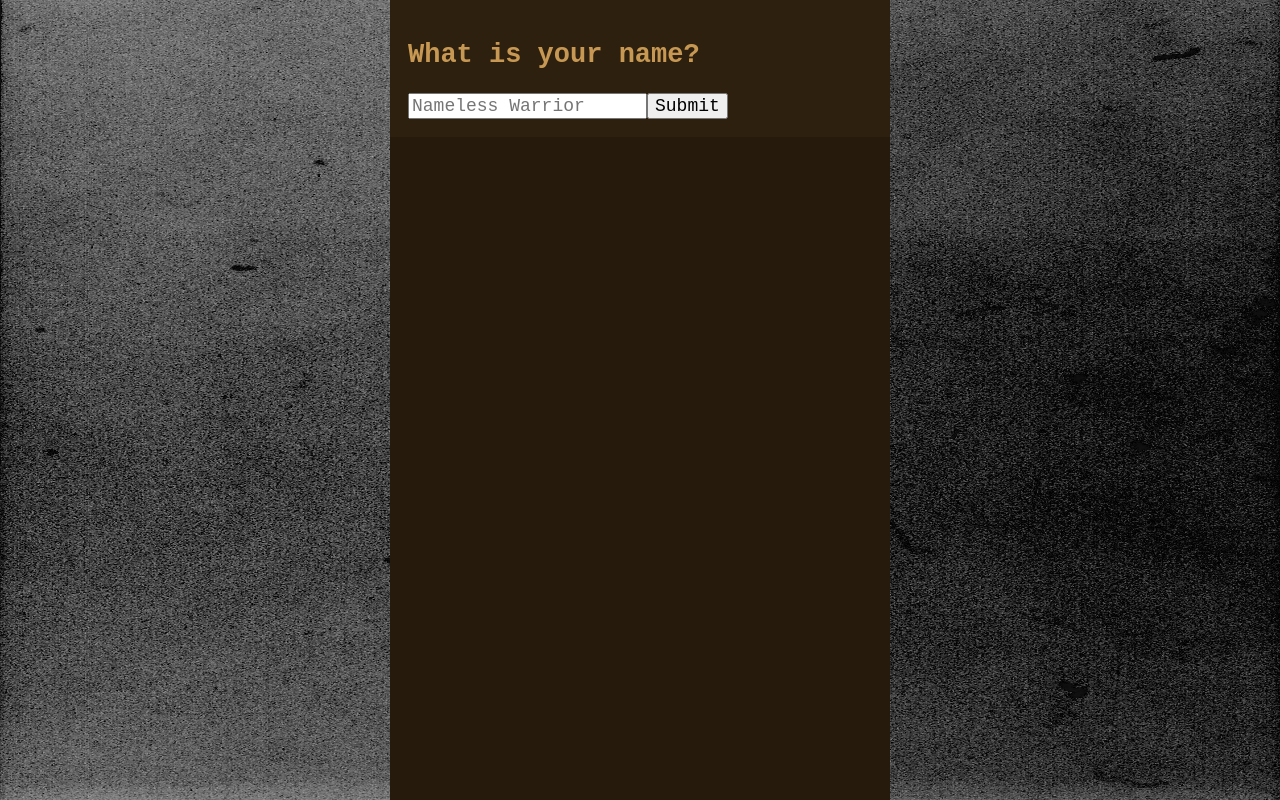
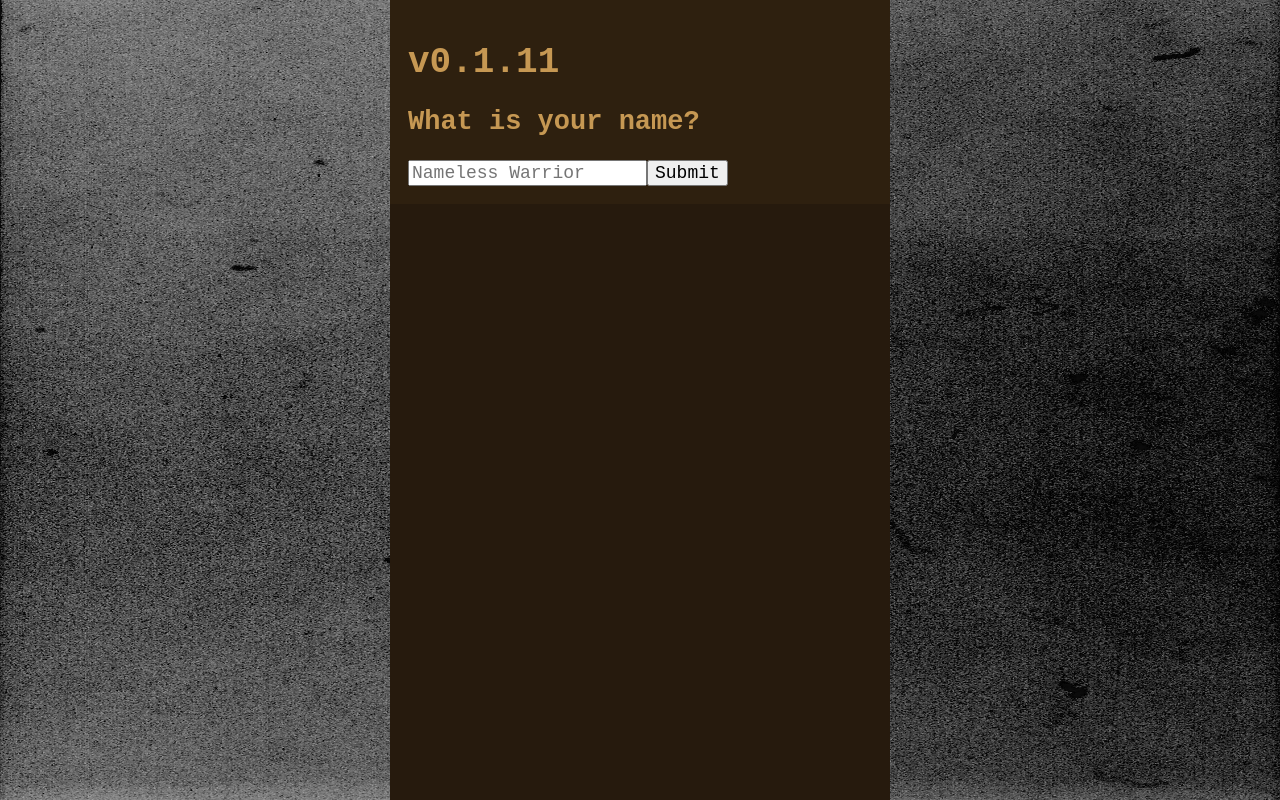
Before and after one commit to conormendenhall/web-warrior, a React (Create React App) app: page / in a window 1280 px wide. Built offline with nearby package versions, Linux system fonts and the light colour scheme; a web font is replaced by a local one.

Commit message:
add index to statusmessages

```diff
--- a/src/App.js
+++ b/src/App.js
@@ -249,11 +249,14 @@ const App = () => {
     setIsRested(true);
   }
 
+  const pkg = require("../package.json");
+
   return (
     <div className="App">
       <div className="header">
         {!isNamed && (
           <form onSubmit={handleSubmitName} className="name-form">
+            <h1>v{pkg.version}</h1>
             <h2>What is your name?</h2>
             <input placeholder="Nameless Warrior" onChange={handleChangeName} />
             <button className="button" disabled={hero.name.trim().length === 0}>
```
